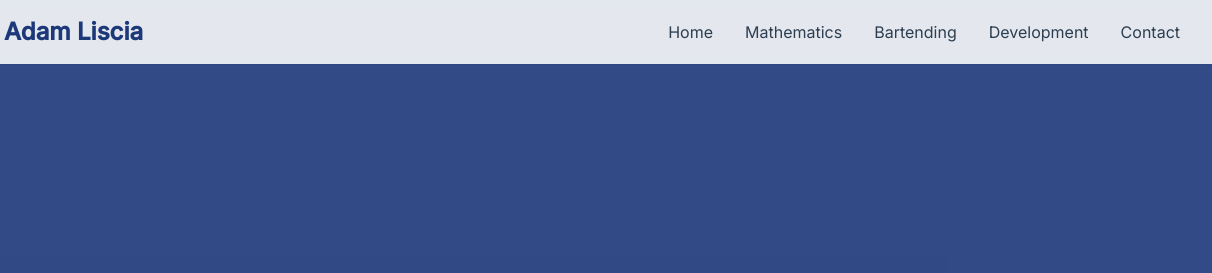
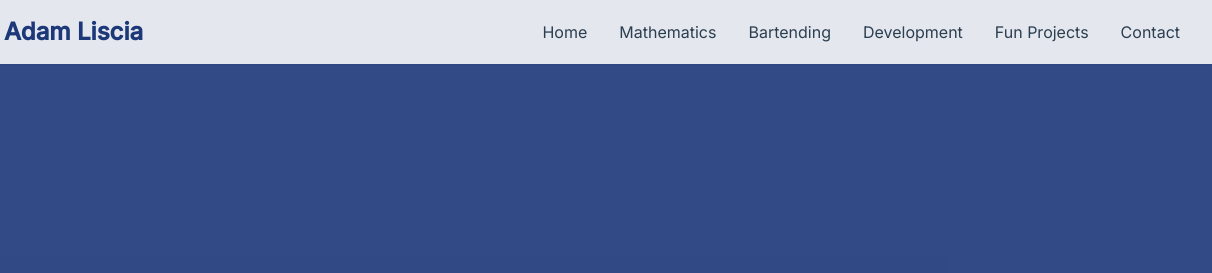
Before and after one commit to AdamLiscia/adam-liscia, a website: page index.html in a window 1280 px wide. Shown: the top 273 px of the page, 68-1280 px from the left. Drawn offline with nearby package versions, Linux system fonts and the light colour scheme.

Commit message:
fun  in header

```diff
--- a/components/header.html
+++ b/components/header.html
@@ -18,6 +18,7 @@
                 <a href="/pages/math-education.html" data-nav="math" class="text-slate hover:text-azure">Mathematics</a>
                 <a href="/pages/bartending.html" data-nav="bartending" class="text-slate hover:text-azure">Bartending</a>
                 <a href="/pages/development.html" data-nav="development" class="text-slate hover:text-azure">Development</a>
+                <a href="/pages/fun/index.html" data-nav="fun" class="text-slate hover:text-azure">Fun Projects</a>
                 <a href="/pages/contact.html" data-nav="contact" class="text-slate hover:text-azure">Contact</a>
             </div>
 
@@ -51,6 +52,7 @@
             <a href="/pages/math-education" data-nav="math" class="block px-3 py-2 text-slate hover:text-azure">Mathematics</a>
             <a href="/pages/bartending" data-nav="bartending" class="block px-3 py-2 text-slate hover:text-azure">Bartending</a>
             <a href="/pages/development" data-nav="development" class="block px-3 py-2 text-slate hover:text-azure">Development</a>
+            <a href="/pages/fun/index.html" data-nav="fun" class="block px-3 py-2 text-slate hover:text-azure">Fun Projects</a>
             <a href="/pages/contact" data-nav="contact" class="block px-3 py-2 text-slate hover:text-azure">Contact</a>
         </div>
     </div>
```
